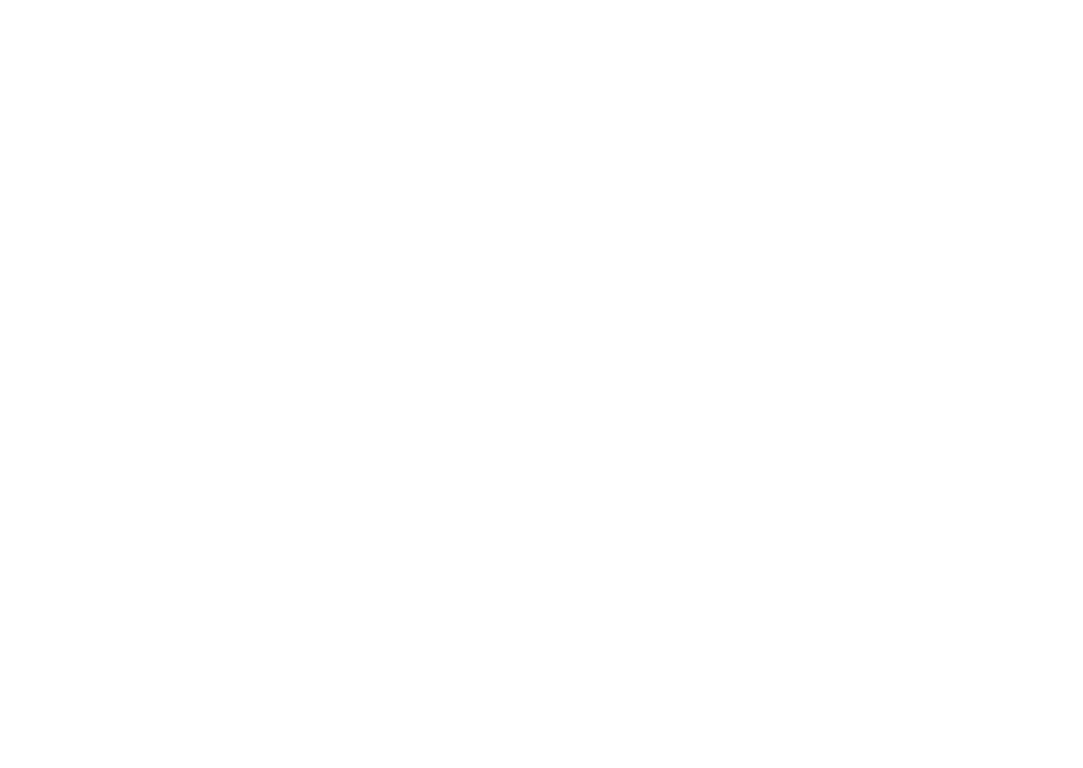
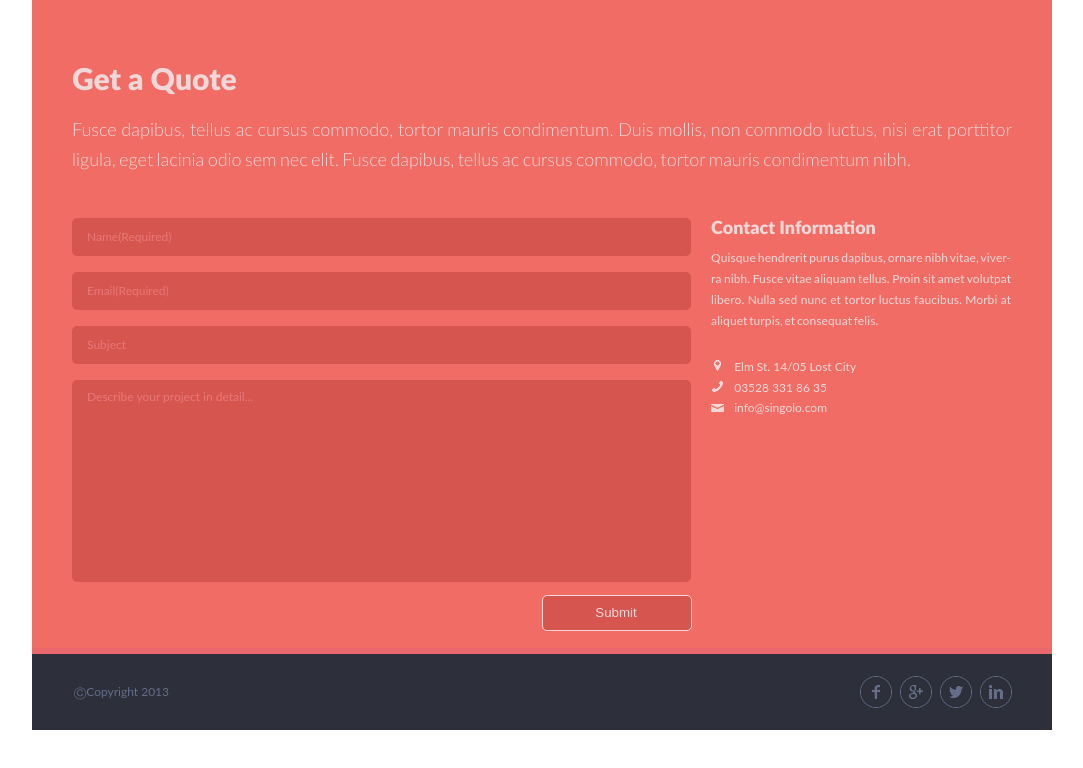
Before and after one commit to EugeneVebyza/singolo, a plain HTML site: page singolo3.html in a window 1280 px wide. Shown: the whole page, without its empty margins (98-1181 px from the left). Drawn offline with Linux system fonts and the light colour scheme; a web font is replaced by a local one.

Commit message:
feat: add singolo3

```diff
--- a/singolo3.css
+++ b/singolo3.css
@@ -0,0 +1,210 @@
+@font-face {
+    font-family: Lato;
+    src: url(Assets/Lato-Regular.ttf);
+    font-weight: 400;
+    font-style: normal;
+  }
+
+  @font-face {
+    font-family: Lato;
+    src: url(Assets/Lato-Black.ttf);
+    font-style: normal;
+    font-weight: 900;
+  }
+
+  @font-face {
+    font-family: Lato;
+    src: url(Assets/Lato-Light.ttf);
+    font-style: normal;
+    font-weight: 300;
+  }
+
+  @font-face {
+    font-family: Lato;
+    src: url(Assets/Lato-Bold.ttf);
+    font-style: normal;
+    font-weight: 700;
+  }
+
+  .wrapper {
+    width: 1020px;
+    margin: 0 auto;
+  }
+ body {
+    margin: 0;
+    padding: 0;
+    font-family: Lato, sans-serif;
+}
+
+.get_a_quote {
+    height: 573px;
+    padding: 35px 40px 40px 40px;
+    background-color: #f06c64;
+    border-bottom: 6px solid #ea676b;
+    color: #f0d8d9;
+}
+
+.get_a_quote h2 {
+    font-size: 30px;
+    font-weight: 900;
+    letter-spacing: 0.035px;
+}
+
+.get_a_quote p {
+    margin-top: -7px;
+    margin-bottom: 15px;
+    font-size: 18px;
+    font-weight: 300;
+    text-align: justify;
+    line-height: 1.7;
+    word-spacing: -1.5px;
+
+}
+
+form {
+    font-family: Lato, sans-serif;
+    display: inline-block;
+    width: 615px;
+    margin-right: 20px;
+    margin-top: 35px;
+}
+
+form input,
+form textarea{
+    width: 602px;
+    border-style: none;
+    background-color: #d6564f;
+    border-radius: 5px;
+    color: white;
+    padding-left: 15px;
+}
+
+form input{
+    height: 36px;
+    margin-bottom: 8px;
+    padding-right: 2px;
+}
+
+form input::placeholder,
+form textarea::placeholder{
+    font-family: Lato, sans-serif;
+    font-weight: 400;
+    font-size: 12px;
+    color: #e87878;
+
+}
+
+form textarea::placeholder{
+
+    font-size: 12px;
+    padding-top: 7px;
+    letter-spacing: 0px;
+}
+
+input[type="submit"]{
+    color: #f0d8d9;
+    width: 150px;
+    margin-top: 10px;
+    margin-left: 470px;
+    padding-left: 0px;
+    border: 1px solid #f0d8d9;
+}
+
+input[type="submit"]:hover{
+    cursor: pointer;
+    background-color: #f0d8d9;
+    color:#000;
+}
+
+form textarea{
+    margin-top: -7px;
+    padding-right: 2px;
+    resize: none;
+    height: 198px;
+}
+
+.contact {
+    display: inline-block;
+    width: 300px;
+    margin-top: 26px;
+    vertical-align: top;
+}
+
+.contact .topic {
+    white-space: nowrap;
+    overflow: hidden;
+    letter-spacing: 0px;
+    font-size: 18px;
+    font-weight: 900;
+}
+
+.contact p {
+    margin-top: 9px;
+    margin-bottom: 29px;
+    height: 83.2px;
+    font-weight: 400;
+    overflow: hidden;
+    text-align: justify;
+    font-size: 12px;
+    line-height: 1.75;
+    letter-spacing: 0.1px;
+}
+.cont {
+    font-weight: 400;
+    font-size: 12px;
+    margin-bottom: 5.5px;
+
+}
+
+.cont a{
+    text-decoration: none;
+    color: inherit;
+}
+
+.cont a:hover{
+    text-decoration: underline #f0d8d9;
+}
+
+.cont div{
+    display: inline-block;
+    width: 13px;
+    height: 11px;
+    margin-right: 7px;
+    text-align: center;
+}
+
+footer {
+    display: flex;
+    height: 76px;
+    padding-left: 40px;
+    padding-right: 40px;
+    background-color: #2d303a;
+}
+
+.copyright{
+    width: 200px;
+    margin-left: 2px;
+    padding-top: 30px;
+    font-weight: 400;
+    font-size: 12px;
+    color: #666d89;
+}
+
+.social_networks {
+
+    width: 800px;
+    margin-right: 0;
+    margin-top: 22px;
+    text-align: right;
+}
+
+.social_networks a {
+    margin-right: 4px;
+}
+.social_networks a:last-child{
+    margin-right:0;
+}
+
+.social_networks img:hover {
+    transform: scale(1.2);
+}
--- a/singolo3.html
+++ b/singolo3.html
@@ -3,9 +3,47 @@
 <head>
     <meta charset="UTF-8">
     <meta name="viewport" content="width=device-width, initial-scale=1.0">
-    <title>Document</title>
+    <title>Singolo3</title>
+    <link rel="stylesheet" href="singolo3.css">
 </head>
 <body>
+    <div class="wrapper">
+        <section class="get_a_quote">
+            <h2>Get a Quote</h2>
+            <p>Fusce dapibus, tellus ac cursus commodo, tortor mauris condimentum. Duis mollis, non commodo luctus, nisi erat porttitor ligula, eget lacinia odio sem nec elit. Fusce dapibus, tellus ac cursus commodo, tortor mauris condimentum nibh.</p>
+            <form>
+               <p><input type="text" name="name" pattern="[a-zA-Zа-яА-ЯёЁ]+" placeholder="Name(Required)" required /></p>
+               <p><input type="email" name="email" pattern="[a-z0-9._%+-]+@[a-z0-9.-]+\.[a-z]{2,}$" placeholder="Email(Required)" required /></p>
+               <p><input type="text" name="subject" placeholder="Subject"></p>
+               <textarea rows="13" name="descritrion" placeholder="Describe your project in detail..."></textarea>
+               <input type="submit" name="submit" value="Submit">
+            </form>
+            <div class="contact">
+                <div class="topic">Contact Information</div>
+                <p>Quisque hendrerit purus dapibus, ornare nibh vitae, viver- ra nibh. Fusce vitae aliquam tellus. Proin sit amet volutpat libero. Nulla sed nunc et tortor luctus faucibus. Morbi at aliquet turpis, et consequat felis.</p>
+                <div class="cont">
+                    <div><img src="assets/icon-location.png" alt=""></div> Elm St. 14/05 Lost City
+                </div>
+                <div class="cont">
+                    <div><img src="assets/icon-phone.png" alt=""></div> <a href="tel: +035283318635">03528 331 86 35</a>
+                </div>
+                <div class="cont">
+                    <div><img src="assets/icon-mail.png" alt=""></div> <a href="mailto: info@singolo.com">info@singolo.com</a>
+                </div>
 
+            </div>
+
+        </section>
+        <footer>
+            <div class="copyright">ⒸCopyright 2013</div>
+            <div class="social_networks">
+                <a href="#"><img src="assets/facebook.png" alt="icon-facebook"></a>
+                <a href="#"><img src="assets/google.png" alt="icon-google"></a>
+                <a href="#"><img src="assets/twitter.png" alt="icon-twitter"></a>
+                <a href="#"><img src="assets/linkedIn.png" alt="icon-linkedIn"></a>
+            </div>
+        </footer>
+
+    </div>
 </body>
 </html>
```
Also changed, not shown: Assets/facebook.png (added), Assets/google.png (added), Assets/icon-location.png (added), Assets/icon-mail.png (added), Assets/icon-phone.png (added), Assets/linkedIn.png (added), Assets/twitter.png (added).
